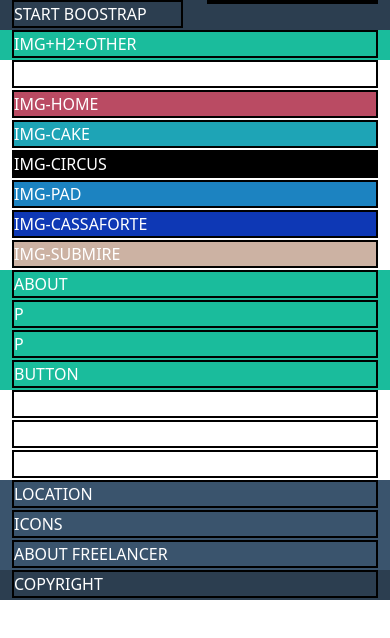
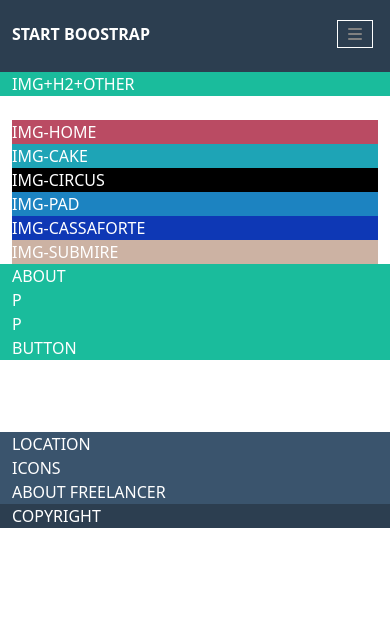
Before and after one commit to SimoneVilardo/html-css-bootstrap-freelancer, a plain HTML site: page index.html in a window 390 px wide. Drawn offline with nearby package versions, Linux system fonts and the light colour scheme.

Commit message:
[ADD] FINE BLOCCHI COLORATI RESPONSIVE

```diff
--- a/css/style.css
+++ b/css/style.css
@@ -9,18 +9,41 @@ body{
 }
 
 /* INIZIO LAYOUT */
-.col-12, .col-6{
-    height: 30px;
-}
 
-.content{
-    border: 2px solid black;
-}
 /* FINE LAYOUT */
 
 /* INIZIO HEADER */
 .back-header{
     background-color: #2c3e50;
+}
+
+.pad-20{
+    padding: 20px 0;
+}
+
+h6{
+    font-weight: 700;
+    padding-top: 5px;
+}
+
+#color-icon-hamburger{
+    border: 1px solid #fff;
+    padding: 5px 10px;
+    color: grey;
+}
+
+ul{
+    list-style-type: none;
+}
+
+a{
+    text-decoration: none;
+    color: #fff;
+    font-size: 12px;
+}
+
+.col-4{
+    display: none;
 }
 
 /* FINE HEADER */
@@ -68,3 +91,15 @@ body{
 /* INIZIO FOOTER */
 
 /* FINE FOOTER */
+
+/* MEDIA QUERY TABLET 768 */
+@media screen and (min-width: 720px) {
+    .col-2{
+        display: none;
+    }
+
+    .col-4{
+        display: block;
+    }
+}
+/* FINE MEDIA QUERY TABLET 768 */
--- a/index.html
+++ b/index.html
@@ -12,15 +12,22 @@
 <body>
      <!-- INIZIO HEADER -->
     <div class="container-fluid back-header">
-        <div class="row justify-content-between">
+        <div class="row justify-content-between pad-20">
             <div class="col-6">
                 <div class="content">
-                    START BOOSTRAP
+                    <h6>START BOOSTRAP</h6>
                 </div>
             </div>
-             <div class="col-6">
-                <div class="content justify-content-end">
-
+             <div class="col-2">
+                <div class="content">
+                    <i id="color-icon-hamburger" class="fa-solid fa-bars"></i>
+                </div>
+            </div>
+            <div class="col-4 text-end">
+                <div class="content ">
+                    <a href="#">PORTFOLIO</a>
+                    <a href="#">ABOUT</a>
+                    <a href="#">CONTACT</a>
                 </div>
             </div>
         </div>
@@ -49,32 +56,32 @@
                 </div>
             </div>
             <!-- FINE TITOLO -->
-            <div class="col-12">
+            <div class="col-12 col-md-6 col-lg-4">
                 <div class="content violet">
                     IMG-HOME
                 </div>
             </div>
-            <div class="col-12">
+            <div class="col-12 col-md-6 col-lg-4">
                 <div class="content cyan">
                     IMG-CAKE
                 </div>
             </div>
-            <div class="col-12">
+            <div class="col-12 col-md-6 col-lg-4">
                 <div class="content black">
                     IMG-CIRCUS
                 </div>
             </div>
-            <div class="col-12">
+            <div class="col-12 col-md-6 col-lg-4">
                 <div class="content lightblue">
                     IMG-PAD
                 </div>
             </div>
-            <div class="col-12">
+            <div class="col-12 col-md-6 col-lg-4">
                 <div class="content blue">
                     IMG-CASSAFORTE
                 </div>
             </div>
-            <div class="col-12">
+            <div class="col-12 col-md-6 col-lg-4">
                 <div class="content pink">
                     IMG-SUBMIRE
                 </div>
@@ -91,12 +98,12 @@
                     ABOUT
                 </div>
             </div>
-            <div class="col-12">
+            <div class="col-12 col-md-6">
                 <div class="content">
                     P
                 </div>
             </div>
-            <div class="col-12">
+            <div class="col-12 col-md-6">
                 <div class="content">
                     P
                 </div>
@@ -137,17 +144,17 @@
     <!-- INIZIO INFO -->
     <div class="container-fluid back-info">
         <div class="row">
-            <div class="col-12">
+            <div class="col-12 col-md-4">
                 <div class="content">
                     LOCATION
                 </div>
             </div>
-            <div class="col-12">
+            <div class="col-12 col-md-4">
                 <div class="content">
                     ICONS
                 </div>
             </div>
-            <div class="col-12">
+            <div class="col-12 col-md-4">
                 <div class="content">
                     ABOUT FREELANCER
                 </div>
@@ -167,7 +174,5 @@
         </div>
     </div>
     <!-- FINE FOOTER -->
-
-
 </body>
 </html>
```
